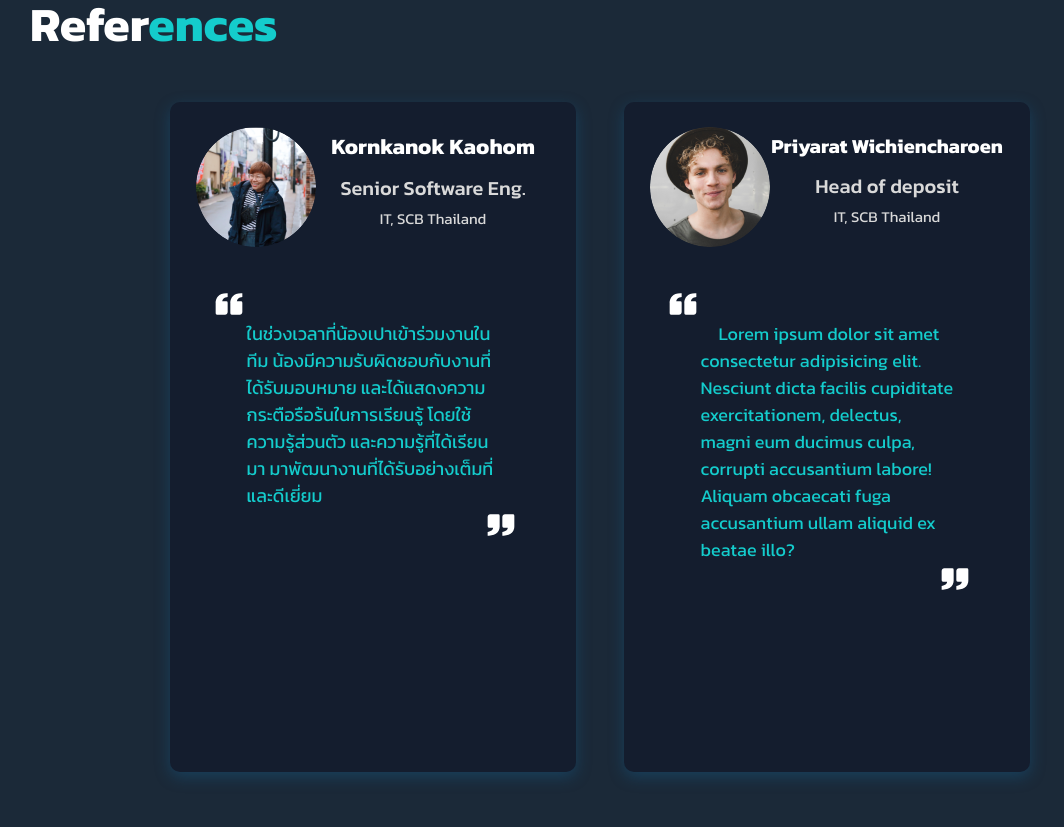
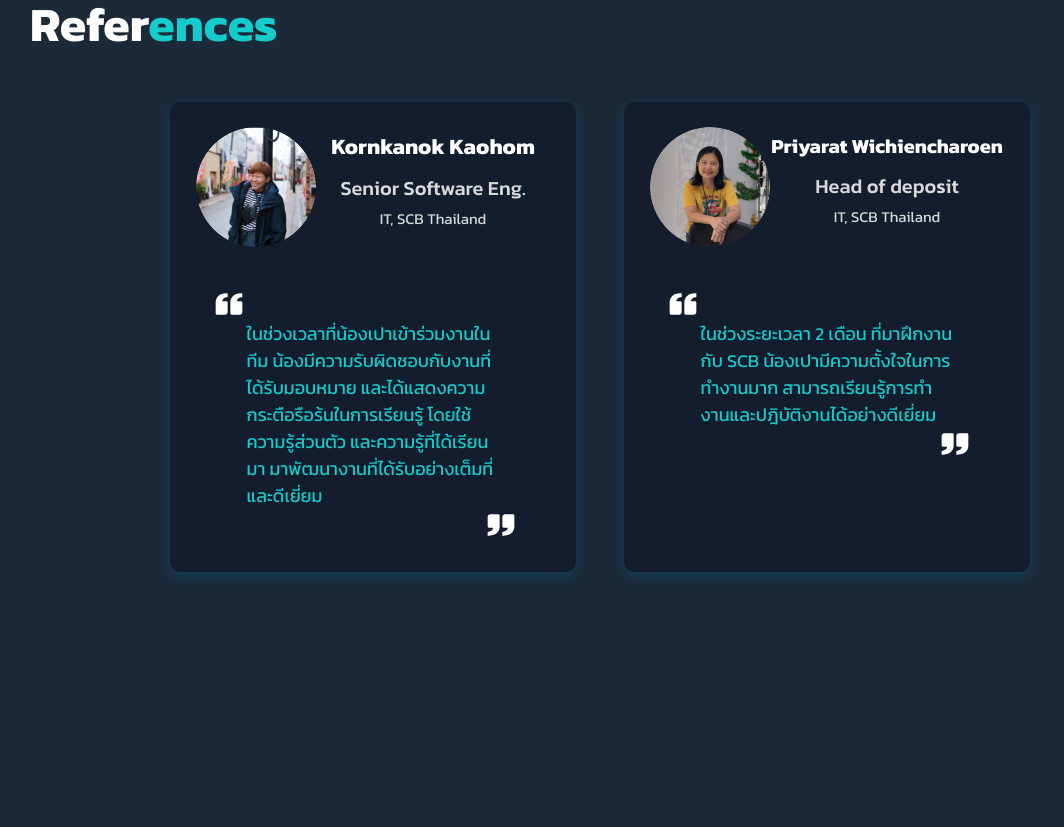
Before and after one commit to pattarapolwnr/my-portfolio, a React (Vite) app: page / in a window 1280 px wide. Shown: the part 3940-4767 px from the top of the page, without its empty margins (40-1104 px from the left). Built offline with nearby package versions, Linux system fonts and the light colour scheme.

Commit message:
feat: added new information for Priyarat

```diff
--- a/src/components/References.jsx
+++ b/src/components/References.jsx
@@ -66,7 +66,7 @@ const References = () => {
           <div className="ref-card">
             <div className="upper">
               <img
-                src="/assets/user.png"
+                src="/assets/priyarat.png"
                 alt="Avatar"
                 style={{ width: '100%' }}
               />
@@ -83,10 +83,9 @@ const References = () => {
                 className="quoteicon"
               />
               <p>
-                &emsp;Lorem ipsum dolor sit amet consectetur adipisicing elit.
-                Nesciunt dicta facilis cupiditate exercitationem, delectus,
-                magni eum ducimus culpa, corrupti accusantium labore! Aliquam
-                obcaecati fuga accusantium ullam aliquid ex beatae illo?
+                ในช่วงระยะเวลา 2 เดือน ที่มาฝึกงานกับ SCB
+                น้องเปามีความตั้งใจในการทำงานมาก
+                สามารถเรียนรู้การทำงานและปฎิบัติงานได้อย่างดีเยี่ยม
               </p>
               &emsp;&emsp;&emsp;&emsp;&emsp;&emsp;&emsp;&emsp;&emsp;&emsp;&emsp;&emsp;&emsp;&emsp;&emsp;&emsp;&emsp;
               <BiSolidQuoteRight
--- a/src/css/References.css
+++ b/src/css/References.css
@@ -8,7 +8,7 @@
 
 .ref-card {
   display: grid;
-  grid-template-rows: 170px 500px;
+  grid-template-rows: 170px 300px;
   transition: 0.3s;
   background: var(--background-color);
   border-radius: 10px;
```
Also changed, not shown: public/assets/priyarat.png (added).
